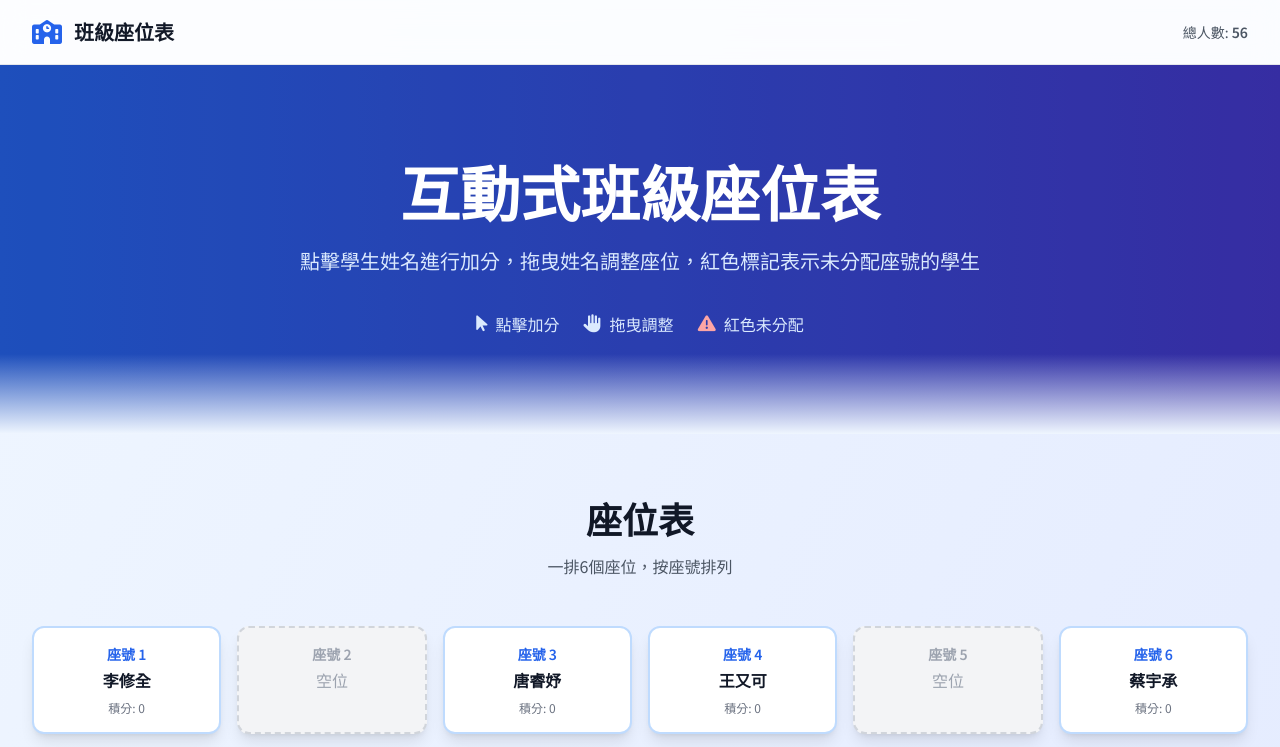
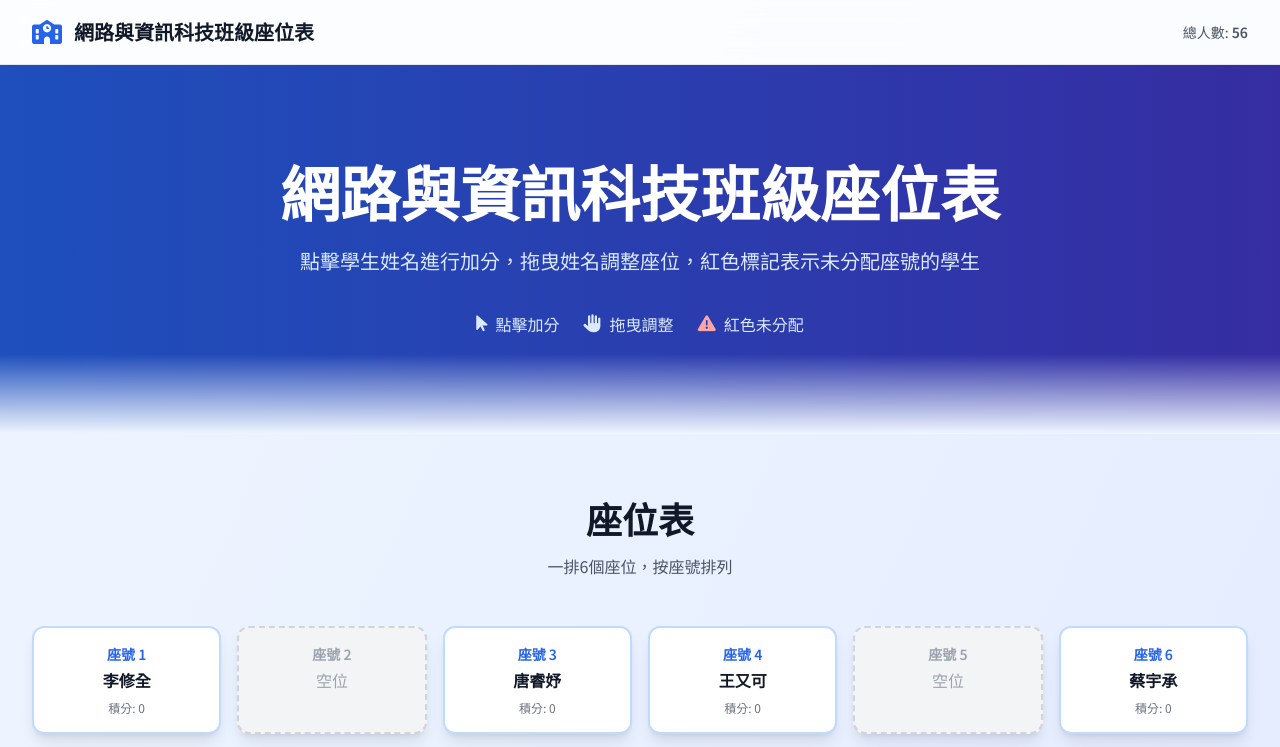
Before and after one commit to micahel1009/Class-Seating-Chart, a plain HTML site: page index.html in a window 1280 px wide. Shown: the top 747 px of the page. Drawn offline with nearby package versions, Linux system fonts and the light colour scheme.

Commit message:
Update index.html

```diff
--- a/index.html
+++ b/index.html
@@ -3,21 +3,21 @@
 <head>
     <meta charset="UTF-8">
     <meta name="viewport" content="width=device-width, initial-scale=1.0">
-    <title>班級互動式座位表</title>
+    <title>網路與資訊科技班級座位表</title>
     <script src="https://cdn.tailwindcss.com"></script>
     <link rel="stylesheet" href="https://cdnjs.cloudflare.com/ajax/libs/font-awesome/6.5.1/css/all.min.css">
     <link href="https://fonts.googleapis.com/css2?family=Noto+Sans+TC:wght@300;400;500;600;700&amp;display=swap" rel="stylesheet">
 
     <link rel="stylesheet" href="style.css">
 </head>
-<body class="bg-gradient-to-br from-blue-50 to-indigo-100 min-h-screen transition-colors duration-300">
+<body oncontextmenu="return false;" class="bg-gradient-to-br from-blue-50 to-indigo-100 min-h-screen transition-colors duration-300">
 
     <nav class="bg-white/80 backdrop-blur-md border-b border-gray-200 sticky top-0 z-50">
         <div class="max-w-7xl mx-auto px-4 sm:px-6 lg:px-8">
             <div class="flex justify-between items-center h-16">
                 <div class="flex items-center space-x-3">
                     <i class="fas fa-school text-2xl text-blue-600"></i>
-                    <h1 class="text-xl font-bold text-gray-900">班級座位表</h1>
+                    <h1 class="text-xl font-bold text-gray-900">網路與資訊科技班級座位表</h1>
                 </div>
                 <div class="flex items-center space-x-4">
                     <div class="text-sm text-gray-600">
@@ -33,7 +33,7 @@
         <div class="relative max-w-7xl mx-auto px-4 sm:px-6 lg:px-8 py-24">
             <div class="text-center">
                 <h1 class="text-5xl md:text-6xl font-bold text-white mb-6">
-                    互動式班級座位表
+                    網路與資訊科技班級座位表
                 </h1>
                 <p class="text-xl text-blue-100 mb-8 max-w-3xl mx-auto leading-relaxed">
                     點擊學生姓名進行加分，拖曳姓名調整座位，紅色標記表示未分配座號的學生
```
